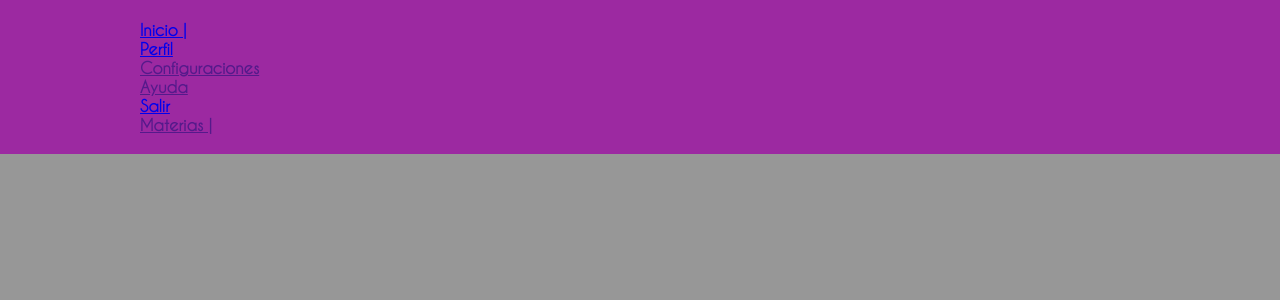
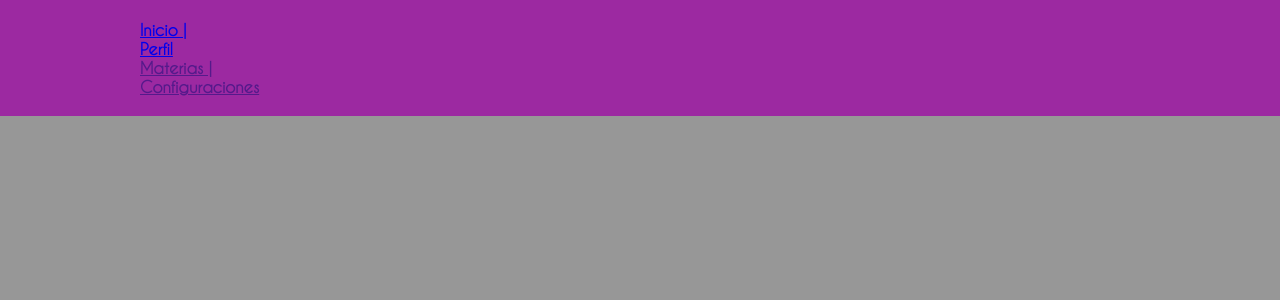
Before and after one commit to davidEsolis/tetra, a PHP site: page / in a window 1280 px wide. Shown: the top 300 px of the page. Run offline with PHP 8.4, Linux system fonts and the light colour scheme; data that the repository does not hold is empty; some libraries are stand-ins or nearby versions.

Commit message:
ESAD
ASD

```diff
--- a/index.php
+++ b/index.php
@@ -4,7 +4,7 @@
 <html lang="en">
 <head>
     <meta charset="UTF-8">
-    <title>Creacion de documentos</title>
+    <title>XacuLabs</title>
 
     <style>
     a{
@@ -33,14 +33,10 @@
             <li><a href="#" ><span class="icon-atom" ></span> <?php echo " ".$usu ?></a>
                 <ul>
                     <li><a href="vistas/verPerfil.php"><span class="icon-coffee-streamline" ></span> Perfil</a></li>
+                    <li><a href=""><span class="icon-chart-line" ></span> Materias |</a></li>
                     <li><a href=""><span class="icon-settings" ></span> Configuraciones</a>
-                                    <ul>
-                                        <li><a href=""><span class="icon-rocket" ></span> Ayuda</a></li>
-                                        <li><a href="salir.php"><span class="icon-moon" ></span> Salir</a></li>
-                                    </ul>
-                            </ul>
+
                 </li>
-                        <li><a href=""><span class="icon-chart-line" ></span> Materias |</a></li>
         </ul>
  </nav>
 </header>
```
Lines whose indentation alone changed are shown as unchanged.
